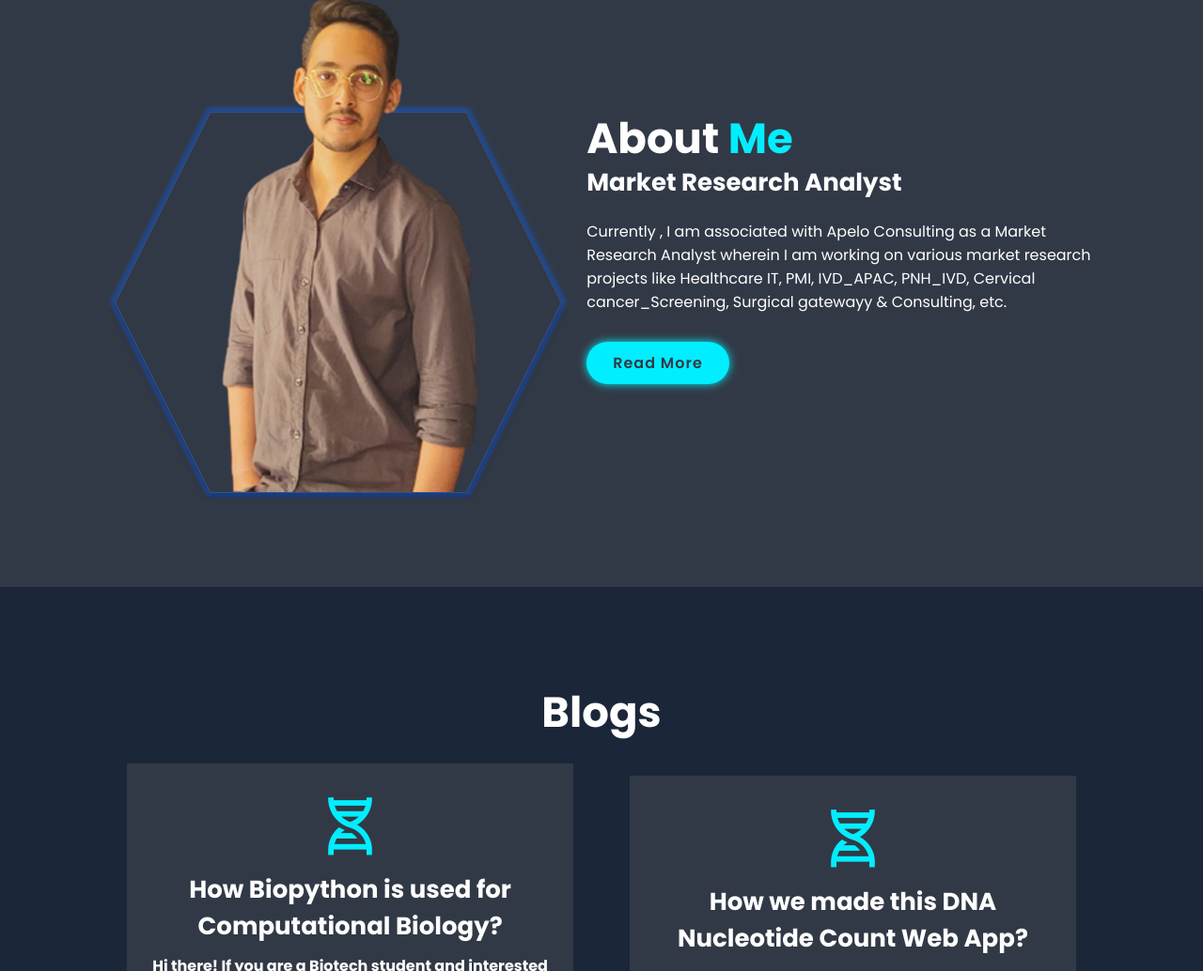
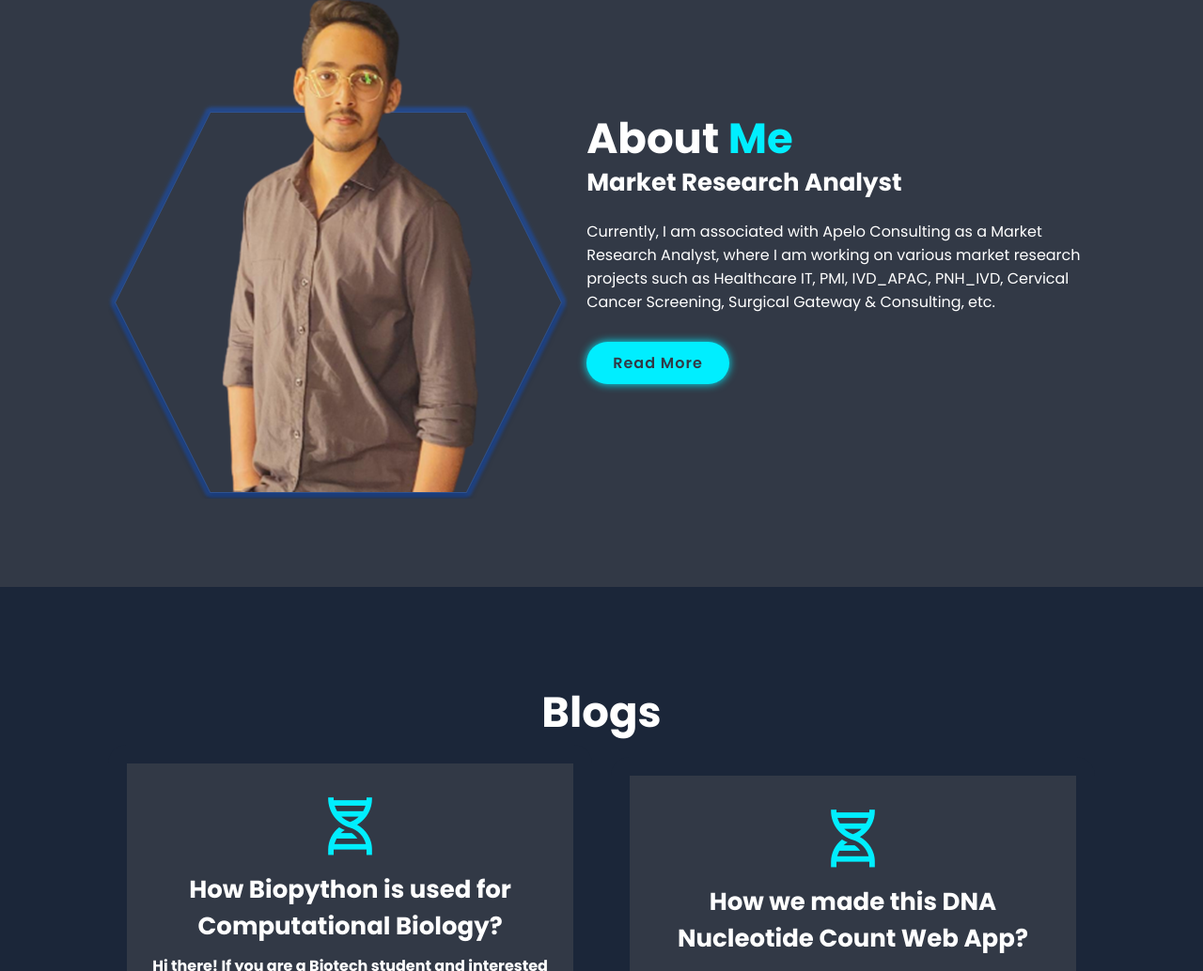
Before and after one commit to rohanraj11322/portfolio2, a plain HTML site: page index.html in a window 1280 px wide. Shown: the part 975-2009 px from the top of the page at 94% size. Drawn offline with nearby package versions, Linux system fonts and the light colour scheme; files whose address does not match are found by name.

Commit message:
Update index.html

```diff
--- a/index.html
+++ b/index.html
@@ -60,8 +60,8 @@
        <div class="about-content">
             <h2 class="heading">About <span>Me</span></h2>
             <h3>Market Research Analyst</h3>
-            <p> Currently , I am associated with Apelo Consulting as a Market Research Analyst wherein
-                I am working on various market research projects like Healthcare IT, PMI, IVD_APAC, PNH_IVD, Cervical cancer_Screening, Surgical gatewayy & Consulting, etc.</p>
+            <p> Currently, I am associated with Apelo Consulting as a Market Research Analyst,
+                where I am working on various market research projects such as Healthcare IT, PMI, IVD_APAC, PNH_IVD, Cervical Cancer Screening, Surgical Gateway & Consulting, etc.</p>
             <a href="https://drive.google.com/file/d/1j6TI4Alcd9pn1ic6mKb8qFpEwEQ4rcxg/view?usp=drive_link" class="btn">Read More</a>
        </div>
    </section>
```
